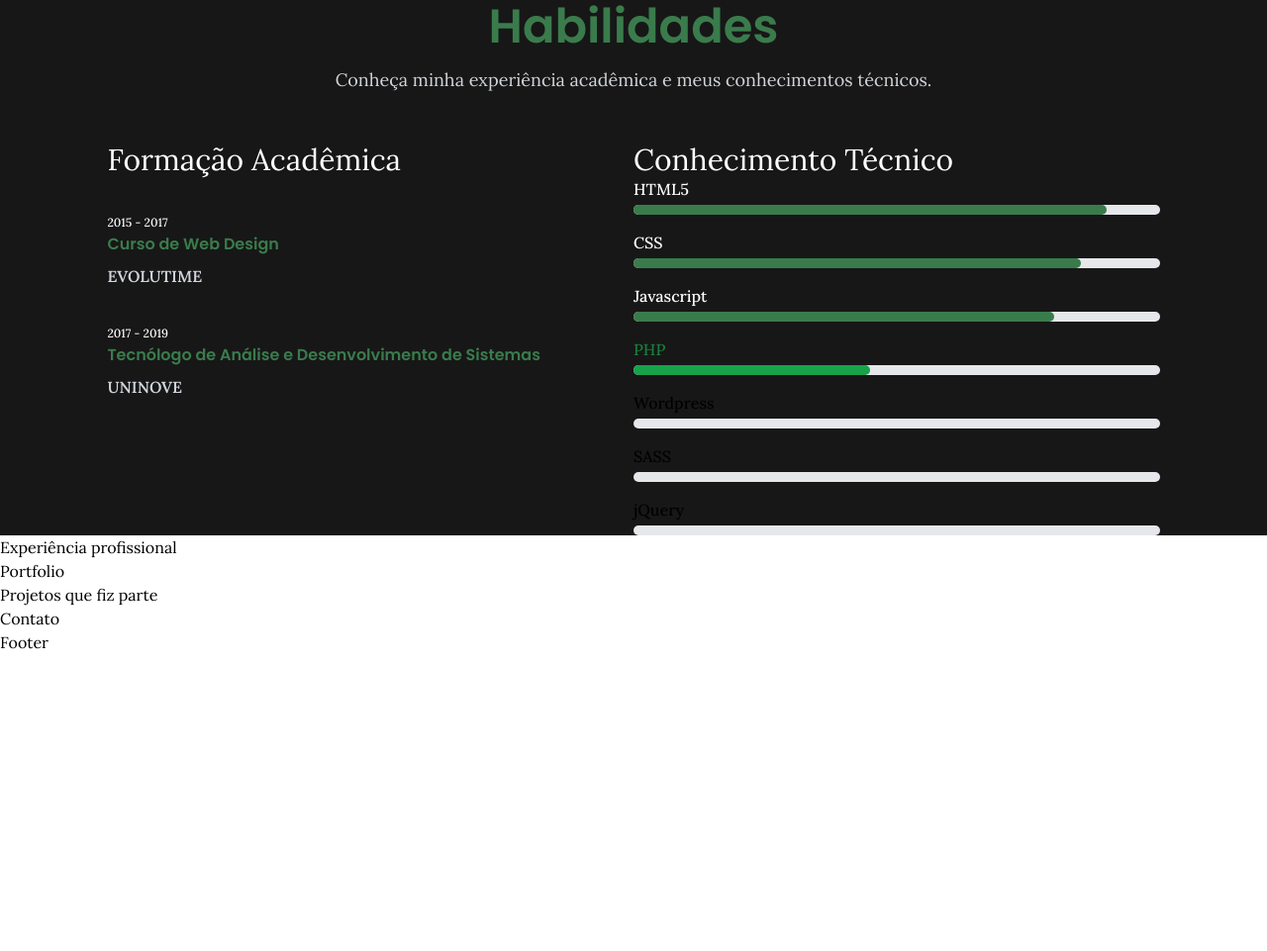
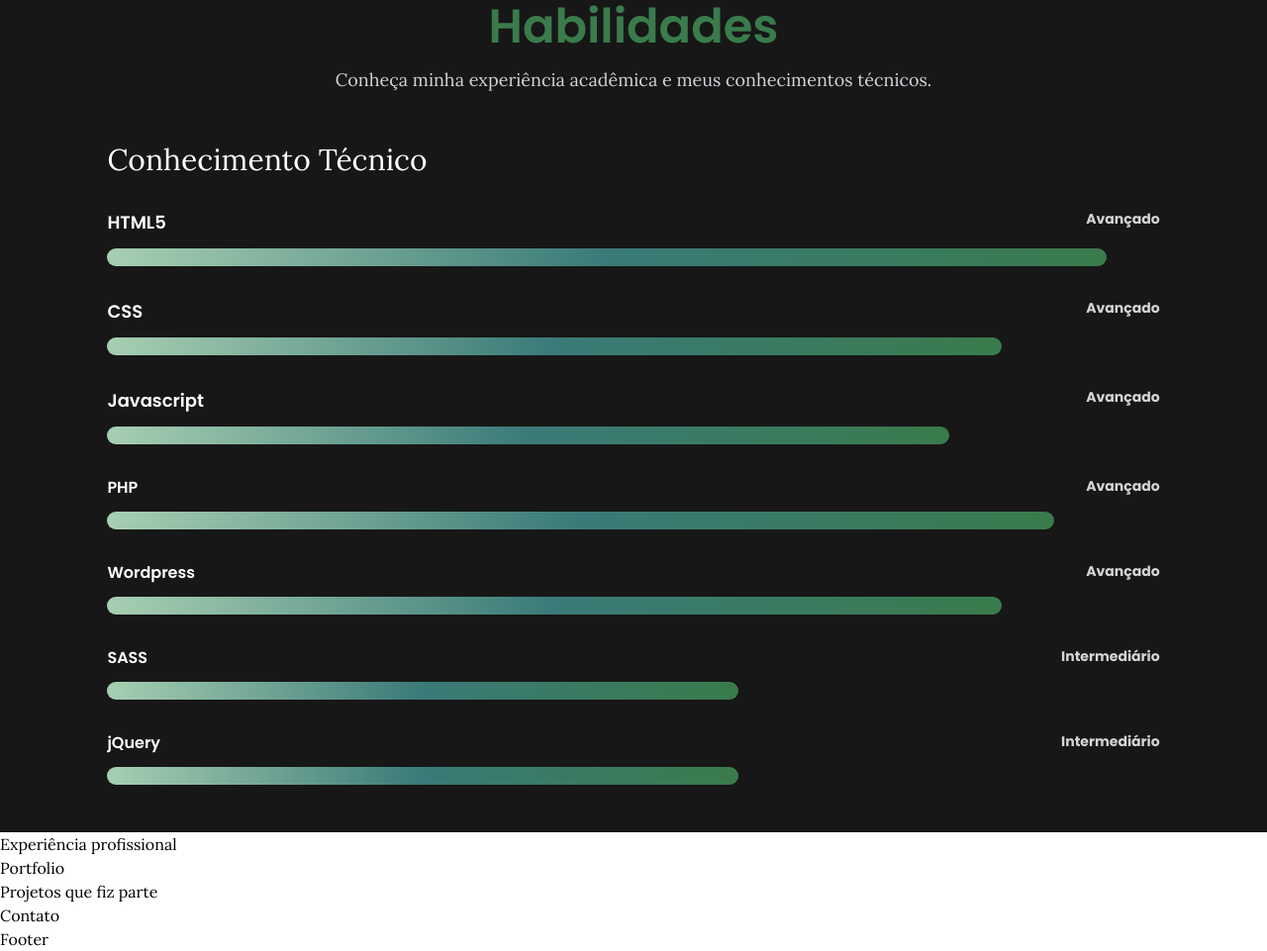
Before and after one commit to thy8000/thunaymoreiradesoares2, a website: page index.html in a window 1280 px wide. Shown: the part 2301-3262 px from the top of the page at 99% size. Before the commit the page ends 2962 px from the top, so only its background shows below. Drawn offline with Linux system fonts and the light colour scheme.

Commit message:
💄 Habilidades

```diff
--- a/index.html
+++ b/index.html
@@ -254,145 +254,151 @@
           </div>
 
           <div class="flex">
-            <div class="flex flex-col gap-8 w-1/2">
+            <div class="flex flex-col gap-8 w-full">
               <div>
-                <h4 class="text-white text-3xl">Formação Acadêmica</h4>
+                <h4 class="text-white text-3xl">Conhecimento Técnico</h4>
               </div>
 
-              <div class="flex flex-col gap-8">
+              <div class="flex flex-col gap-4 pb-12">
                 <div class="flex flex-col gap-2">
-                  <div>
-                    <span class="text-white font-medium text-xs"
-                      >2015 - 2017</span
-                    >
-
-                    <h4 class="text-green-500 font-semibold font-poppins">
-                      Curso de Web Design
-                    </h4>
+                  <div class="flex">
+                    <div class="mb-1 text-lg font-semibold text-white font-poppins w-[80%]">
+                      HTML5
                     </div>
 
-                  <div class="flex flex-col">
-                    <h5 class="text-gray-300 font-semibold">EVOLUTIME</h5>
+                    <div
+                      class="flex justify-end w-[20%] text-neutral-300 text-sm font-bold font-poppins"
+                    >
+                      Avançado
+                    </div>
+                  </div>
+
+                  <div class="w-full rounded-full h-[18px] mb-4">
+                    <div
+                      class="bg-green-500 h-[18px] rounded-full"
+                      style="width: 95%; background: linear-gradient(90deg, rgba(167,207,178,1) 0%, rgba(58,122,120,1) 50%, rgba(58,123,76,1) 100%);"
+                    ></div>
                   </div>
                 </div>
 
                 <div class="flex flex-col gap-2">
-                  <div>
-                    <span class="text-white font-medium text-xs"
-                      >2017 - 2019</span
-                    >
-
-                    <h4 class="text-green-500 font-semibold font-poppins">
-                      Tecnólogo de Análise e Desenvolvimento de Sistemas
-                    </h4>
+                  <div class="flex">
+                    <div class="mb-1 text-lg font-semibold text-white font-poppins w-[80%]">
+                      CSS
                     </div>
 
-                  <div class="flex flex-col">
-                    <h5 class="text-gray-300 font-semibold">UNINOVE</h5>
-                  </div>
-                </div>
+                    <div
+                      class="flex justify-end w-[20%] text-neutral-300 text-sm font-bold font-poppins"
+                    >
+                      Avançado
                     </div>
                   </div>
 
-            <div class="w-1/2">
-              <div>
-                <h4 class="text-white text-3xl">Conhecimento Técnico</h4>
-              </div>
-
-              <div>
-                <div>
-                  <div class="mb-1 text-base font-medium text-white">HTML5</div>
-                  <div class="w-full bg-gray-200 rounded-full h-2.5 mb-4">
+                  <div class="w-full rounded-full h-[18px] mb-4">
                     <div
-                      class="bg-green-500 h-2.5 rounded-full"
-                      style="width: 90%"
+                      class="bg-green-500 h-[18px] rounded-full"
+                      style="width: 85%; background: linear-gradient(90deg, rgba(167,207,178,1) 0%, rgba(58,122,120,1) 50%, rgba(58,123,76,1) 100%);"
                     ></div>
                   </div>
                 </div>
 
-                <div>
-                  <div class="mb-1 text-base font-medium text-white">CSS</div>
-                  <div class="w-full bg-gray-200 rounded-full h-2.5 mb-4">
+                <div class="flex flex-col gap-2">
+                  <div class="flex">
+                    <div class="mb-1 text-lg font-semibold text-white font-poppins w-[80%]">
+                      Javascript
+                    </div>
+
                     <div
-                      class="bg-green-500 h-2.5 rounded-full"
-                      style="width: 85%"
+                      class="flex justify-end w-[20%] text-neutral-300 text-sm font-bold font-poppins"
+                    >
+                      Avançado
+                    </div>
+                  </div>
+
+                  <div class="w-full rounded-full h-[18px] mb-4">
+                    <div
+                      class="bg-green-500 h-[18px] rounded-full"
+                      style="width: 80%; background: linear-gradient(90deg, rgba(167,207,178,1) 0%, rgba(58,122,120,1) 50%, rgba(58,123,76,1) 100%);"
                     ></div>
                   </div>
                 </div>
 
-                <div>
-                  <div class="mb-1 text-base font-medium text-white">
-                    Javascript
+                <div class="flex flex-col gap-2">
+                  <div class="flex">
+                    <div class="w-[80%] mb-1 text-base font-semibold text-white font-poppins w-[80%]">
+                      PHP
                     </div>
 
-                  <div class="w-full bg-gray-200 rounded-full h-2.5 mb-4">
                     <div
-                      class="bg-green-500 h-2.5 rounded-full"
-                      style="width: 80%"
+                      class="flex justify-end w-[20%] text-neutral-300 text-sm font-bold font-poppins"
+                    >
+                      Avançado
+                    </div>
+                  </div>
+                  <div class="w-full rounded-full h-[18px] mb-4">
+                    <div
+                      class="bg-green-500 h-[18px] rounded-full"
+                      style="width: 90%; background: linear-gradient(90deg, rgba(167,207,178,1) 0%, rgba(58,122,120,1) 50%, rgba(58,123,76,1) 100%);"
                     ></div>
                   </div>
                 </div>
 
-                <div>
+                <div class="flex flex-col gap-2">
+                  <div class="flex">
+                    <div class="w-[80%] mb-1 text-base font-semibold text-white font-poppins w-[80%]">
+                      Wordpress
+                    </div>
+
                     <div
-                    class="mb-1 text-base font-medium text-green-700 dark:text-green-500"
+                      class="flex justify-end w-[20%] text-neutral-300 text-sm font-bold font-poppins"
                     >
-                    PHP
+                      Avançado
                     </div>
+                  </div>
+                  <div class="w-full rounded-full h-[18px] mb-4">
                     <div
-                    class="w-full bg-gray-200 rounded-full h-2.5 mb-4 dark:bg-gray-700"
-                  >
-                    <div
-                      class="bg-green-600 h-2.5 rounded-full dark:bg-green-500"
-                      style="width: 45%"
+                      class="bg-green-500 h-[18px] rounded-full"
+                      style="width: 85%; background: linear-gradient(90deg, rgba(167,207,178,1) 0%, rgba(58,122,120,1) 50%, rgba(58,123,76,1) 100%);"
                     ></div>
                   </div>
                 </div>
 
-                <div>
+                <div class="flex flex-col gap-2">
+                  <div class="flex">
+                    <div class="w-[80%] mb-1 text-base font-semibold text-white font-poppins w-[80%]">
+                      SASS
+                    </div>
+
                     <div
-                    class="mb-1 text-base font-medium text-yellow-700 dark:text-yellow-500"
+                      class="flex justify-end w-[20%] text-neutral-300 text-sm font-bold font-poppins"
                     >
-                    Wordpress
+                      Intermediário
                     </div>
+                  </div>
+                  <div class="w-full rounded-full h-[18px] mb-4">
                     <div
-                    class="w-full bg-gray-200 rounded-full h-2.5 mb-4 dark:bg-gray-700"
-                  >
-                    <div
-                      class="bg-yellow-400 h-2.5 rounded-full"
-                      style="width: 45%"
+                      class="bg-green-500 h-[18px] rounded-full"
+                      style="width: 60%; background: linear-gradient(90deg, rgba(167,207,178,1) 0%, rgba(58,122,120,1) 50%, rgba(58,123,76,1) 100%);"
                     ></div>
                   </div>
                 </div>
 
-                <div>
+                <div class="flex flex-col gap-2">
+                  <div class="flex">
+                    <div class="w-[80%] mb-1 text-base font-semibold text-white font-poppins w-[80%]">
+                      jQuery
+                    </div>
+
                     <div
-                    class="mb-1 text-base font-medium text-indigo-700 dark:text-indigo-500"
+                      class="flex justify-end w-[20%] text-neutral-300 text-sm font-bold font-poppins"
                     >
-                    SASS
-                  </div>
-                  <div
-                    class="w-full bg-gray-200 rounded-full h-2.5 mb-4 dark:bg-gray-700"
-                  >
-                    <div
-                      class="bg-indigo-600 h-2.5 rounded-full dark:bg-indigo-500"
-                      style="width: 45%"
-                    ></div>
+                      Intermediário
                     </div>
                   </div>
-
-                <div>
+                  <div class="w-full rounded-full h-[18px]">
                     <div
-                    class="mb-1 text-base font-medium text-purple-700 dark:text-purple-500"
-                  >
-                    jQuery
-                  </div>
-                  <div
-                    class="w-full bg-gray-200 rounded-full h-2.5 dark:bg-gray-700"
-                  >
-                    <div
-                      class="bg-purple-600 h-2.5 rounded-full dark:bg-purple-500"
-                      style="width: 45%"
+                      class="bg-green-500 h-[18px] rounded-full"
+                      style="width: 60%; background: linear-gradient(90deg, rgba(167,207,178,1) 0%, rgba(58,122,120,1) 50%, rgba(58,123,76,1) 100%);"
                     ></div>
                   </div>
                 </div>
```
Also changed, not shown: assets/css/all.css. Lines whose indentation alone changed are shown as unchanged.
